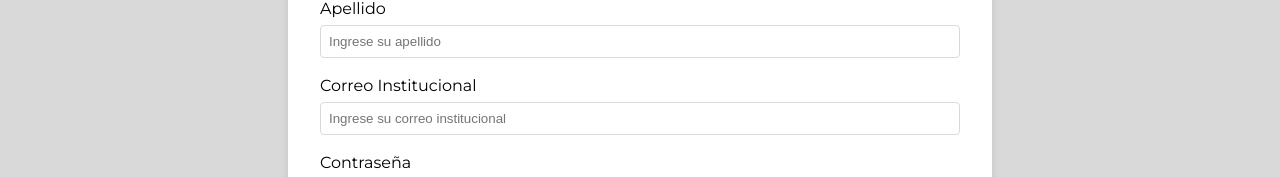
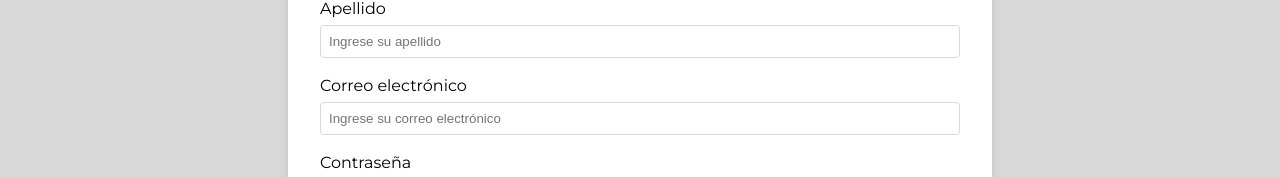
Before and after one commit to juanhernandez2003/ShawarmaFCTechCupFrontEnd, a React (Vite) app: page /registro in a window 1280 px wide. Shown: the part 326-503 px from the top of the page. Built offline with nearby package versions, Linux system fonts and the light colour scheme; no server answers.

Commit message:
hotfix del @mail del registro

```diff
--- a/src/pages/RegisterPage.tsx
+++ b/src/pages/RegisterPage.tsx
@@ -36,8 +36,8 @@ function validate(nombre: string, apellido: string, correo: string, contrasena:
 
   if (!correo.trim()) {
     errors.correo = 'El correo es obligatorio.'
-  } else if (!correo.endsWith('@escuelaing.edu.co')) {
-    errors.correo = 'El correo debe terminar en @escuelaing.edu.co.'
+  } else if (!/^[^\s@]+@[^\s@]+\.[^\s@]+$/.test(correo.trim())) {
+    errors.correo = 'Ingrese un correo electrónico válido.'
   }
 
   if (!contrasena) {
@@ -184,12 +184,12 @@ export default function RegisterPage() {
           {!errores.apellido && <div style={{ marginBottom: '1rem' }} />}
 
           <label htmlFor="correo" style={labelStyle}>
-            Correo Institucional
+            Correo electrónico
           </label>
           <input
             id="correo"
             type="email"
-            placeholder="Ingrese su correo institucional"
+            placeholder="Ingrese su correo electrónico"
             value={correo}
             onChange={(e: ChangeEvent<HTMLInputElement>) => setCorreo(e.target.value)}
             style={inputStyle('correo')}
```
